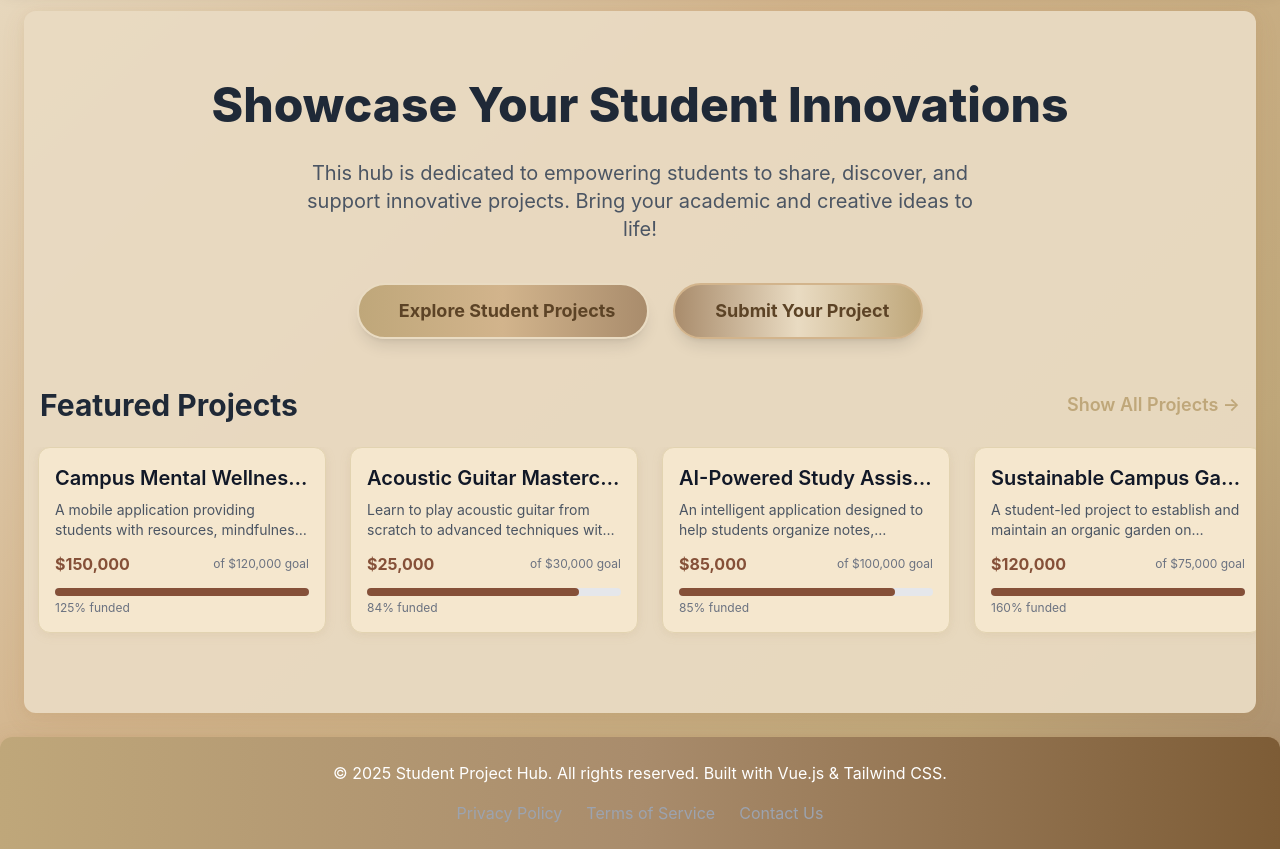
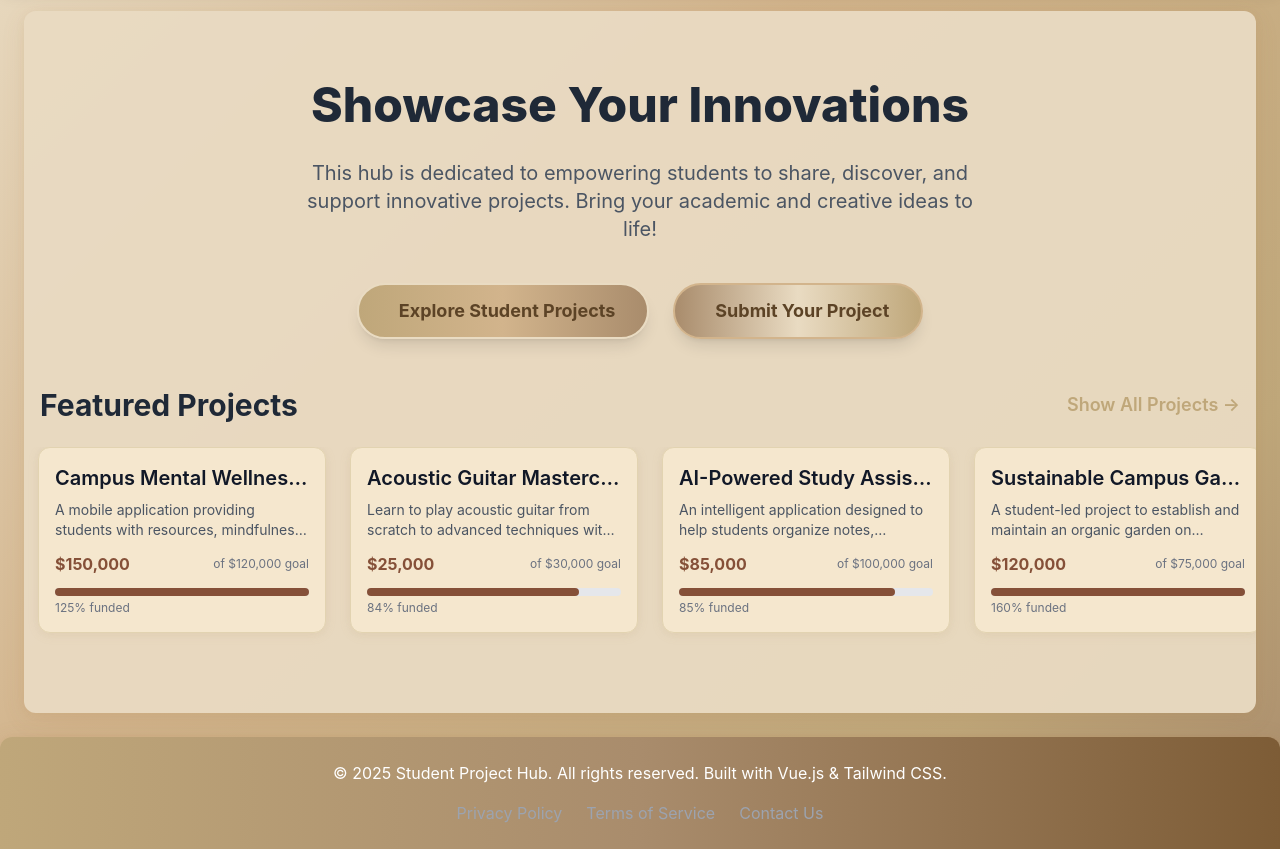
Before and after one commit to redin4ever/redin4ever.github.io, a plain HTML site: page index.html in a window 1280 px wide. Shown: the part 89-938 px from the top of the page. Drawn offline with nearby package versions, Linux system fonts and the light colour scheme.

Commit message:
Add files via upload

```diff
--- a/index.html
+++ b/index.html
@@ -112,7 +112,7 @@
             <main class="flex-grow container mx-auto p-6">
                 <!-- Home Page -->
                 <section v-if="currentPage === 'home'" class="text-center py-16 rounded-xl shadow-xl" style="background: rgba(233,219,194,0.95); box-shadow: 0 6px 24px 0 rgba(165,117,77,0.10), 0 1.5px 8px 0 rgba(185,144,62,0.08);">
-                    <h1 class="text-5xl font-extrabold text-gray-800 mb-6 leading-tight">Showcase Your Student Innovations</h1>
+                    <h1 class="text-5xl font-extrabold text-gray-800 mb-6 leading-tight">Showcase Your Innovations</h1>
                     <p class="text-xl text-gray-600 mb-10 max-w-2xl mx-auto">
                         This hub is dedicated to empowering students to share, discover, and support innovative projects.
                         Bring your academic and creative ideas to life!
```
